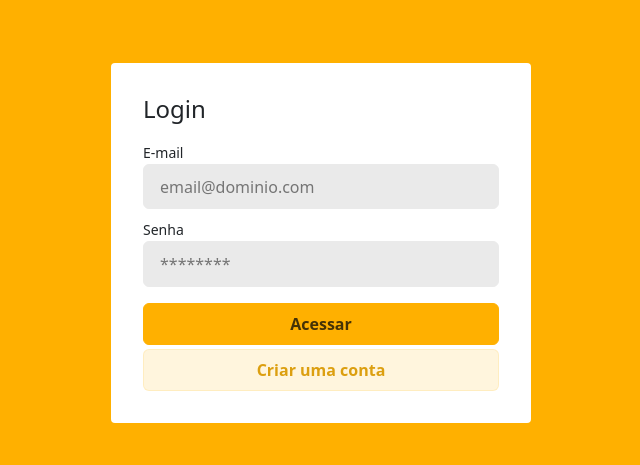
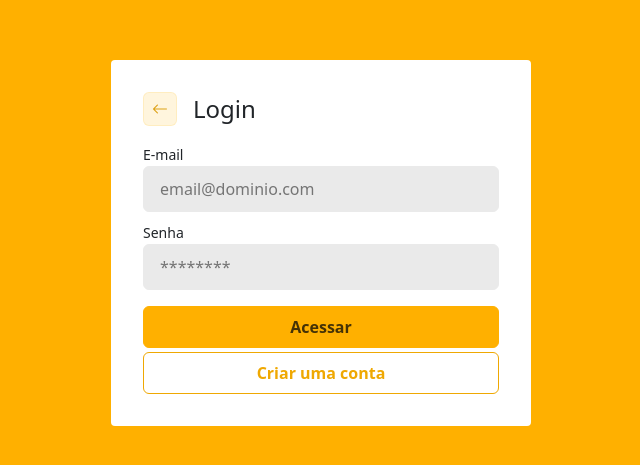
Before and after one commit to ArturARibeiro/pit-unicsul, a React (Vite) app: page /login in a window 1280 px wide. Shown: the part 157-622 px from the top of the page, without its empty margins (319-959 px from the left). Built offline with nearby package versions, Linux system fonts and the light colour scheme.

Commit message:
Notificações e alertas

```diff
--- a/bootstrap/providers.ts
+++ b/bootstrap/providers.ts
@@ -1,10 +1,12 @@
 import type {ModuleProvider} from "@modules/common/types/module";
 
 // Providers
+import NotificationProvider from "@modules/notification/domain/providers/NotificationProvider";
 import AuthProvider from "@modules/authentication/domain/providers/AuthProvider";
 import CartProvider from "@modules/cart/domain/providers/CartProvider";
 
 const providers: ModuleProvider[] = [
+  NotificationProvider,
   AuthProvider,
   CartProvider,
 ]
--- a/src/authentication/domain/providers/AuthProvider/AuthProvider.tsx
+++ b/src/authentication/domain/providers/AuthProvider/AuthProvider.tsx
@@ -2,6 +2,7 @@ import {useLocalStorage} from "usehooks-ts";
 
 // Contexts
 import AuthContext from "@modules/authentication/domain/contexts/AuthContext";
+
 
 // Types
 import type {AuthProviderProps} from "./AuthProvider.types";
--- a/src/authentication/presentation/pages/LoginPage/LoginPage.tsx
+++ b/src/authentication/presentation/pages/LoginPage/LoginPage.tsx
@@ -27,6 +27,10 @@ const LoginPage = () => {
     setError('Usuário(a) não encontrado!');
   }
 
+  const handleGoToHomePage = () => {
+    navigate("/");
+  }
+
   const handleGoToRegisterPage = () => {
     navigate("/register");
   }
@@ -34,7 +38,12 @@ const LoginPage = () => {
   return (
     <StyledLoginPage>
       <StyledLoginPageForm onSubmit={handleFormSubmit}>
-        <h4 className="mb-3">Login</h4>
+        <div className="d-flex align-items-center gap-3 mb-3">
+          <Button variant="ghost" onClick={handleGoToHomePage} className="p-2">
+            <i className="bi bi-arrow-left"></i>
+          </Button>
+          <h4 className="m-0">Login</h4>
+        </div>
 
         <div className="row g-2">
           {Boolean(error.length) && (
@@ -68,7 +77,7 @@ const LoginPage = () => {
           </div>
           <div className="col-12 d-flex flex-column gap-1">
             <Button type="submit" className="w-100">Acessar</Button>
-            <Button type="button" className="w-100" variant="ghost" onClick={handleGoToRegisterPage}>
+            <Button type="button" className="w-100" variant="outline" onClick={handleGoToRegisterPage}>
               Criar uma conta
             </Button>
           </div>
--- /dev/null
+++ b/src/notification/domain/contexts/NotificationContext/NotificationContext.ts
@@ -0,0 +1,8 @@
+import {createContext} from "react";
+
+// Types
+import type {NotificationContextData} from "./NotificationContext.types";
+
+const NotificationContext = createContext<NotificationContextData>({} as NotificationContextData);
+
+export default NotificationContext;
--- /dev/null
+++ b/src/notification/domain/contexts/NotificationContext/NotificationContext.types.ts
@@ -0,0 +1,3 @@
+export interface NotificationContextData {
+  dispatchNotification: (title: string) => void;
+}
--- /dev/null
+++ b/src/notification/domain/contexts/NotificationContext/index.ts
@@ -0,0 +1,2 @@
+export {default} from './NotificationContext';
+export type * from './NotificationContext.types';
--- /dev/null
+++ b/src/notification/domain/hooks/useNotification.ts
@@ -0,0 +1,10 @@
+import {useContext} from "react";
+
+// Contexts
+import NotificationContext from "@modules/notification/domain/contexts/NotificationContext";
+
+const useNotification = () => {
+  return useContext(NotificationContext);
+}
+
+export default useNotification;
--- /dev/null
+++ b/src/notification/domain/providers/NotificationProvider/NotificationProvider.tsx
@@ -0,0 +1,31 @@
+import {useEffect, useState} from "react";
+
+// Types
+import {NotificationProviderProps} from "./NotificationProvider.types";
+
+// Contexts
+import NotificationContext from "@modules/notification/domain/contexts/NotificationContext";
+
+const NotificationProvider = (props: NotificationProviderProps) => {
+  const [allowed, setAllowed] = useState<boolean>(
+    Notification.permission === 'granted'
+  );
+
+  const dispatchNotification = (title: string) => {
+    if (allowed) {
+      new Notification(title);
+    }
+  }
+
+  useEffect(() => {
+    if (Notification.permission !== 'denied' && Notification.permission !== 'granted') {
+      Notification.requestPermission().then(permission => {
+        setAllowed(permission === 'granted');
+      })
+    }
+  }, [allowed]);
+
+  return <NotificationContext.Provider value={{ dispatchNotification }} {...props}/>
+}
+
+export default NotificationProvider;
--- /dev/null
+++ b/src/notification/domain/providers/NotificationProvider/NotificationProvider.types.ts
@@ -0,0 +1,5 @@
+import type {ReactNode} from "react";
+
+export interface NotificationProviderProps {
+  children?: ReactNode;
+}
--- /dev/null
+++ b/src/notification/domain/providers/NotificationProvider/index.ts
@@ -0,0 +1,2 @@
+export {default} from './NotificationProvider';
+export type * from './NotificationProvider.types';
--- a/src/order/presentation/pages/OrderPage/OrderPage.tsx
+++ b/src/order/presentation/pages/OrderPage/OrderPage.tsx
@@ -14,9 +14,11 @@ import {formatCurrency} from "@modules/product/domain/utils/money.ts";
 import Button from "@common/presentation/components/atoms/Button";
 import Textarea from "@common/presentation/components/atoms/Textarea";
 import OrderRate from "@modules/order/presentation/components/OrderRate";
+import useNotification from "@modules/notification/domain/hooks/useNotification.ts";
 
 const OrderPage = () => {
   const {order_id} = useParams<OrderPageParams>();
+  const {dispatchNotification} = useNotification();
   const [orders, setOrders] = useLocalStorage<Order[]>('orders', []);
   const [currentOrder, setCurrentOrder] = useState<Order | null>(null);
   const [review, setReview] = useState<string>('');
@@ -68,6 +70,15 @@ const OrderPage = () => {
 
     if (validTransitions[currentOrder.status].includes(newStatus)) {
       const updatedOrder = {...currentOrder, status: newStatus};
+
+      if (newStatus === "preparing") {
+        dispatchNotification("Seu produto está sendo preparado!")
+      }
+
+      if (newStatus === "transport") {
+        dispatchNotification("Seu pedido está em transporte!")
+      }
+
       setCurrentOrder(updatedOrder);
       setOrders(prev =>
         prev.map(o => (o.id === currentOrder.id ? updatedOrder : o))
```
